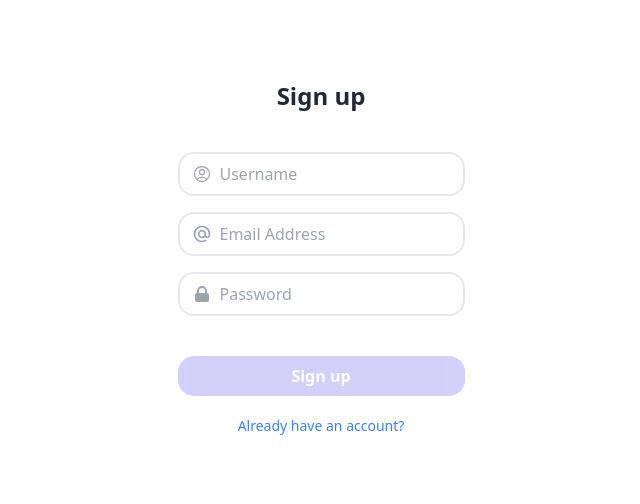
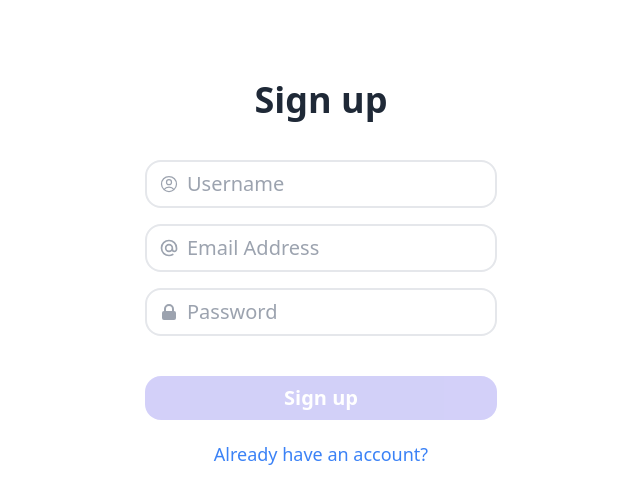
Before and after one commit to Yuriko-Otorii/Trello-clone, a React (Vite) app in the folder client/: page /signup in a window 1280 px wide. Shown: the top 504 px of the page, without its empty margins (319-959 px from the left). Built offline with nearby package versions, Linux system fonts and the light colour scheme.

Commit message:
Edit signup/login responsive

```diff
--- a/client/package.json
+++ b/client/package.json
@@ -14,8 +14,6 @@
     "@reduxjs/toolkit": "^1.9.2",
     "date-fns": "^2.29.3",
     "dayjs": "^1.11.7",
-    "flowbite": "^1.6.3",
-    "flowbite-react": "^0.3.8",
     "install": "^0.13.0",
     "npm": "^9.4.2",
     "react": "^18.2.0",
--- a/client/src/pages/Home.jsx
+++ b/client/src/pages/Home.jsx
@@ -73,7 +73,7 @@ const Home = () => {
                 <p>logout</p>
               </button>
             </div>
-            <div className='flex flex-col md:mt-10 md:flex-row md:justify-center md:gap-4'>
+            <div className='flex flex-col items-center md:mt-10 md:flex-row md:justify-center md:gap-4'>
               <div className='py-3 px-4 mt-5 md:display-inline rounded-lg shadow-lg w-80 md:w-96 h-fit bg-gray-200 md:w-80'>
                 <h2 className='font-bold text-xl md:text-2xl ml-1'>Due today</h2>
                 {
@@ -120,6 +120,9 @@ const Home = () => {
                     ))
                 }
               </div>
+              <button onClick={()=> handleLinkDashboard()} type="button" className="inline-flex items-center justify-center w-1/2 ml-4 mt-5 py-3 px-2 md:py-1.5 text-gray-600 md:text-xl font-medium rounded-lg border-2 border-gray-300 hover:bg-gray-300 focus:outline-none md:hidden">
+                <p>Go dashboard</p>
+              </button>
             </div>
           </div>
         }
--- a/client/src/pages/Login.jsx
+++ b/client/src/pages/Login.jsx
@@ -47,8 +47,8 @@ const Login = () => {
   return (
     <div className="flex justify-center py-10 items-center bg-white">
       <form className="bg-white mt-10" onSubmit={handleSubmit}>
-        <h1 className="text-gray-800 font-bold text-2xl mb-10 text-center">Login</h1>
-        <div className="flex items-center border-2 py-2 px-3 rounded-2xl mb-4">
+        <h1 className="text-gray-800 font-bold text-2xl md:text-4xl mb-10 text-center">Login</h1>
+        <div className="flex items-center border-2 py-2 px-3 rounded-2xl mb-4 md:text-xl">
           <svg
             xmlns="http://www.w3.org/2000/svg"
             className="h-5 w-5 text-gray-400"
@@ -73,7 +73,7 @@ const Login = () => {
             ref={inputRef}
           />
         </div>
-        <div className="flex items-center border-2 py-2 px-3 rounded-2xl">
+        <div className="flex items-center border-2 py-2 px-3 rounded-2xl md:text-xl">
           <svg
             xmlns="http://www.w3.org/2000/svg"
             className="h-5 w-5 text-gray-400"
@@ -98,14 +98,14 @@ const Login = () => {
         <button
           type="submit"
           disabled={!(email && password)}
-          className="block w-full bg-indigo-600 mt-10 py-2 rounded-2xl text-white font-semibold mb-2 disabled:opacity-25"
+          className="block w-full bg-indigo-600 mt-10 py-2 rounded-2xl text-white font-semibold mb-2 disabled:opacity-25 md:text-xl"
         >
           Login
         </button>
         <div className='text-center mt-5 text-sm text-blue-500 hover:text-blue-700 cursor-pointer'>
-          <a href='/signup' className="">
+          <p onClick={() => navigate('/signup')} className="md:text-lg">
             Don't have an account?
-          </a>
+          </p>
         </div>
       </form>
     </div>
--- a/client/src/pages/Signup.jsx
+++ b/client/src/pages/Signup.jsx
@@ -12,7 +12,6 @@ const Signup = () => {
 
   const handleSubmit = async (e) => {
     e.preventDefault()
-
 
     try {
       const response = await fetch('http://localhost:8000/auth/signup', {
@@ -46,7 +45,7 @@ const Signup = () => {
   return (
     <>
     {alert? (
-      <div className="flex p-4 my-5 mx-4 w-1/2 text-sm text-red-800 border border-red-300 rounded-lg bg-red-50 dark:bg-gray-800 dark:text-red-400 dark:border-red-800" role="alert">
+      <div className="flex p-4 pr-8 my-5 mx-4 w-fit text-sm md:text-base text-red-800 border border-red-300 rounded-lg bg-red-50 dark:bg-gray-800 dark:text-red-400 dark:border-red-800" role="alert">
         <svg aria-hidden="true" className="flex-shrink-0 inline w-5 h-5 mr-3" fill="currentColor" viewBox="0 0 20 20" xmlns="http://www.w3.org/2000/svg"><path fillRule="evenodd" d="M18 10a8 8 0 11-16 0 8 8 0 0116 0zm-7-4a1 1 0 11-2 0 1 1 0 012 0zM9 9a1 1 0 000 2v3a1 1 0 001 1h1a1 1 0 100-2v-3a1 1 0 00-1-1H9z" clipRule="evenodd"></path></svg>
         <div>
           {errorMessage}
@@ -56,10 +55,10 @@ const Signup = () => {
 
     <div className="flex justify-center py-10 items-center bg-white">
       <form className="bg-white mt-10" onSubmit={handleSubmit}>
-        <h1 className="text-gray-800 font-bold text-2xl mb-10 text-center">
+        <h1 className="text-gray-800 font-bold text-2xl md:text-4xl mb-10 text-center">
           Sign up
         </h1>
-        <div className="flex items-center border-2 py-2 px-3 rounded-2xl mb-4">
+        <div className="flex items-center border-2 py-2 px-3 rounded-2xl mb-4 md:text-xl">
           <svg
             xmlns="http://www.w3.org/2000/svg"
             fill="none"
@@ -83,7 +82,7 @@ const Signup = () => {
             value={username}
           />
         </div>
-        <div className="flex items-center border-2 py-2 px-3 rounded-2xl mb-4">
+        <div className="flex items-center border-2 py-2 px-3 rounded-2xl mb-4 md:text-xl">
           <svg
             xmlns="http://www.w3.org/2000/svg"
             className="h-5 w-5 text-gray-400"
@@ -107,7 +106,7 @@ const Signup = () => {
             value={email}
           />
         </div>
-        <div className="flex items-center border-2 py-2 px-3 rounded-2xl">
+        <div className="flex items-center border-2 py-2 px-3 rounded-2xl md:text-xl">
           <svg
             xmlns="http://www.w3.org/2000/svg"
             className="h-5 w-5 text-gray-400"
@@ -132,14 +131,14 @@ const Signup = () => {
         <button
           type="submit"
           disabled={!(email && password && username)}
-          className="block w-full bg-indigo-600 mt-10 py-2 rounded-2xl text-white font-semibold mb-2 disabled:opacity-25"
+          className="block w-full bg-indigo-600 mt-10 py-2 rounded-2xl text-white font-semibold mb-2 disabled:opacity-25 md:text-xl"
         >
           Sign up
         </button>
         <div className="text-center mt-5 text-sm text-blue-500 hover:text-blue-700 cursor-pointer">
-          <a href="/login" >
+          <p onClick={() => navigate('/login')} className="md:text-lg">
             Already have an account?
-          </a>
+          </p>
         </div>
       </form>
     </div>
```
Also changed, not shown: 2 other files (tests, documents, lock files or other folders).
